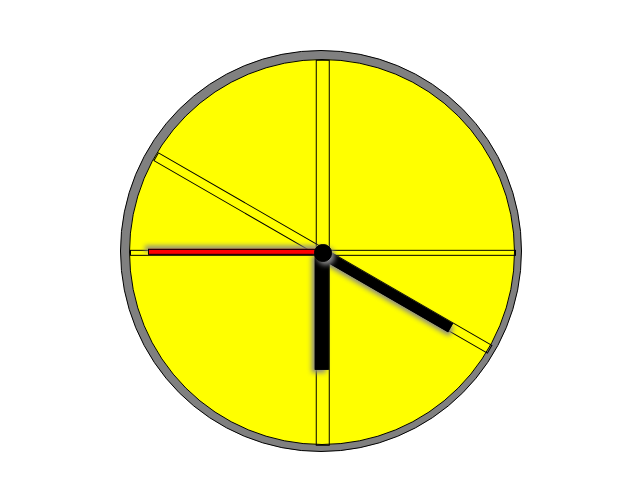
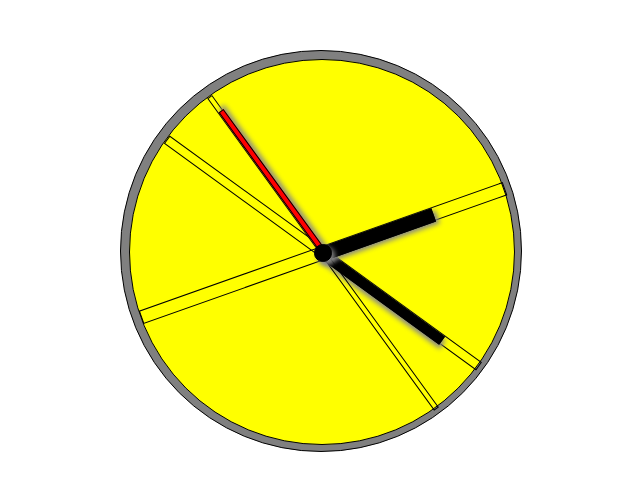
Before and after one commit to Sasicrastko/REACT-ANALOG-CLOCK, a React (Create React App) app: page / in a window 1280 px wide. Shown: the top 490 px of the page, without its empty margins (264-904 px from the left). Built offline with nearby package versions, Linux system fonts and the light colour scheme.

Commit message:
moving hands by using Date and setInterval

```diff
--- a/src/components/Clock.js
+++ b/src/components/Clock.js
@@ -3,9 +3,24 @@ import './Clock.css';
 
 class Clock extends Component {
     state = {
+        timer: setInterval(this.setTime.bind(this), 1000),
         hourHandAngle: 90,
         minuteHandAngle: 30,
         secondHandAngle: 180
+    }
+
+    setTime() {
+        const d = new Date();
+        const sec = d.getSeconds();
+        const min = d.getMinutes();
+        const hour = d.getHours();
+        console.log(`${hour}:${min}:${sec}`);
+
+        this.setState({
+        	secondHandAngle:  (sec*360)/60-90, //-90 because CSS set hands horizontaly when angle is 0deg,
+        	minuteHandAngle: (min*360)/60-90,
+       	    hourHandAngle: (hour*360)/12+(min*30)/60-90
+        });
     }
 
     render() {
```
